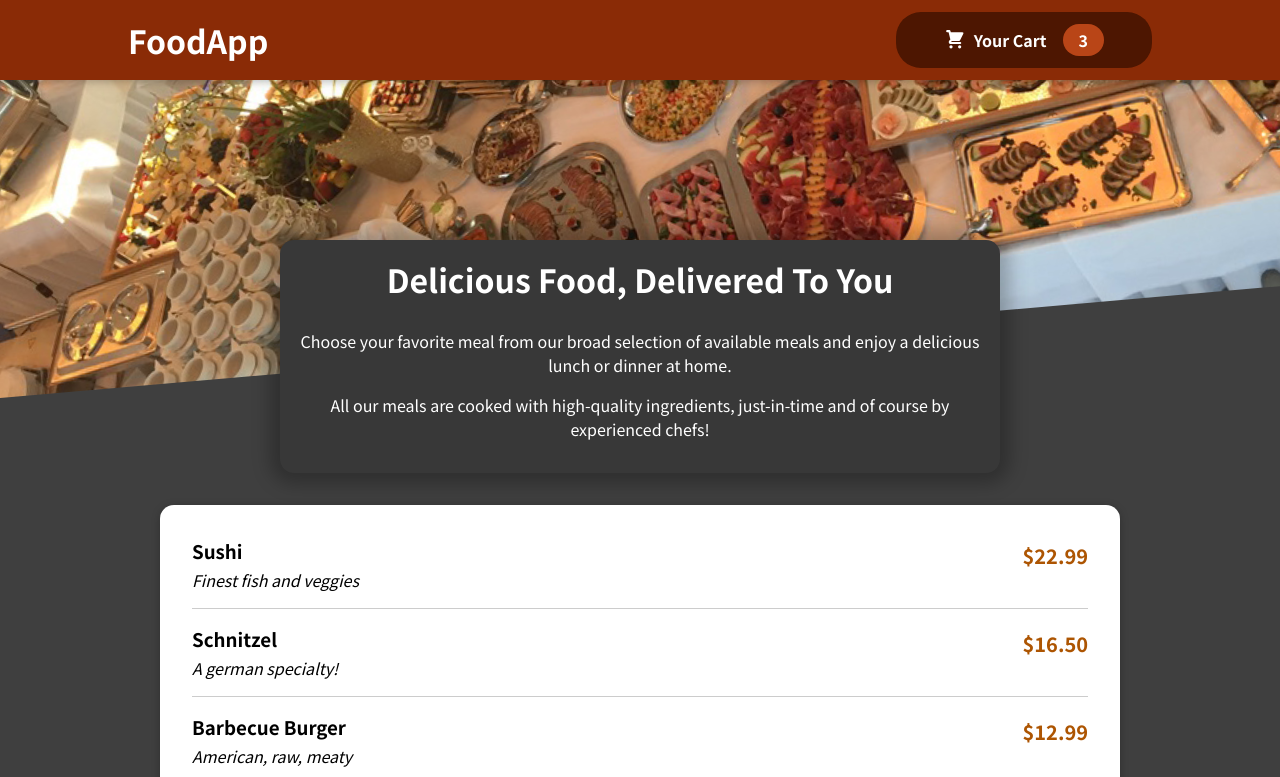
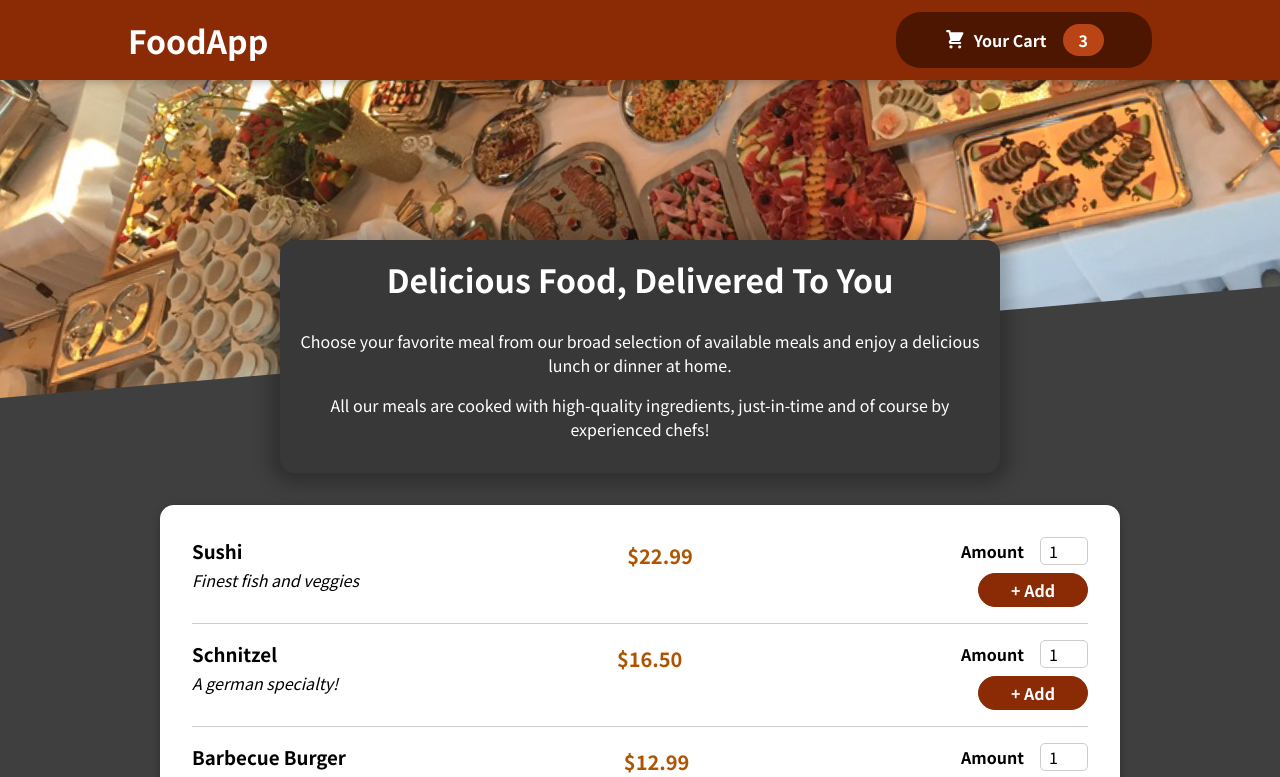
Before and after one commit to Developer-a-la-mode/foodorderapp, a React (Create React App) app: page / in a window 1280 px wide. Shown: the top 777 px of the page. Built offline with nearby package versions, Linux system fonts and the light colour scheme.

Commit message:
Meal items component complete

```diff
--- a/src/Components/Meals/MealItem/MealItem.js
+++ b/src/Components/Meals/MealItem/MealItem.js
@@ -1,4 +1,5 @@
 import React from "react";
+import MealItemForm from './MealItemForm';
 import classes from './MealItem.module.css';
 
 const MealItem = (props) => {
@@ -9,7 +10,12 @@
             <h3>{props.name}</h3>
             <div className={classes.description}>{props.description}</div>
         </div>
-        <div className={classes.price}>{price}</div>
+        <div className={classes.price}>
+            {price}
+        </div>
+        <div>
+            <MealItemForm id={props.id} />
+        </div>
     </li>
 }
 
--- /dev/null
+++ b/src/Components/Meals/MealItem/MealItemForm.js
@@ -0,0 +1,18 @@
+import classes from './MeatItemForm.module.css';
+import Input from '../../UI/Input';
+
+const MealItemForm = (props) => {
+    return <form className={classes.form}>
+        <Input label="Amount" input={{
+            id: 'amount' + props.id,
+            type: 'number',
+            min: '1',
+            max: '5',
+            step: '1',
+            defaultValue: '1'
+        }} />
+        <button>+ Add</button>
+    </form>
+}
+
+export default MealItemForm;
--- /dev/null
+++ b/src/Components/Meals/MealItem/MeatItemForm.module.css
@@ -0,0 +1,20 @@
+.form {
+    text-align: right;
+  }
+
+  .form button {
+    font: inherit;
+    cursor: pointer;
+    background-color: #8a2b06;
+    border: 1px solid #8a2b06;
+    color: white;
+    padding: 0.25rem 2rem;
+    border-radius: 20px;
+    font-weight: bold;
+  }
+
+  .form button:hover,
+  .form button:active {
+    background-color: #641e03;
+    border-color: #641e03;
+  }
--- /dev/null
+++ b/src/Components/UI/Input.js
@@ -0,0 +1,10 @@
+import classes from './Input.module.css';
+
+const Input = (props) => {
+    return <div className={classes.input}>
+        <label htmlFor={props.input.id}>{props.label}</label>
+        <input {...props.input} />
+    </div>
+}
+
+export default Input;
--- /dev/null
+++ b/src/Components/UI/Input.module.css
@@ -0,0 +1,18 @@
+.input {
+    display: flex;
+    align-items: center;
+    margin-bottom: 0.5rem;
+  }
+
+  .input label {
+    font-weight: bold;
+    margin-right: 1rem;
+  }
+
+  .input input {
+    width: 3rem;
+    border-radius: 5px;
+    border: 1px solid #ccc;
+    font: inherit;
+    padding-left: 0.5rem;
+  }
```
Also changed, not shown: src/Components/Cart/Cart.js (added, +9 -0 lines), src/Components/Cart/Cart.module.css (added, +46 -0 lines), 1 other file (tests, documents, lock files or other folders).
